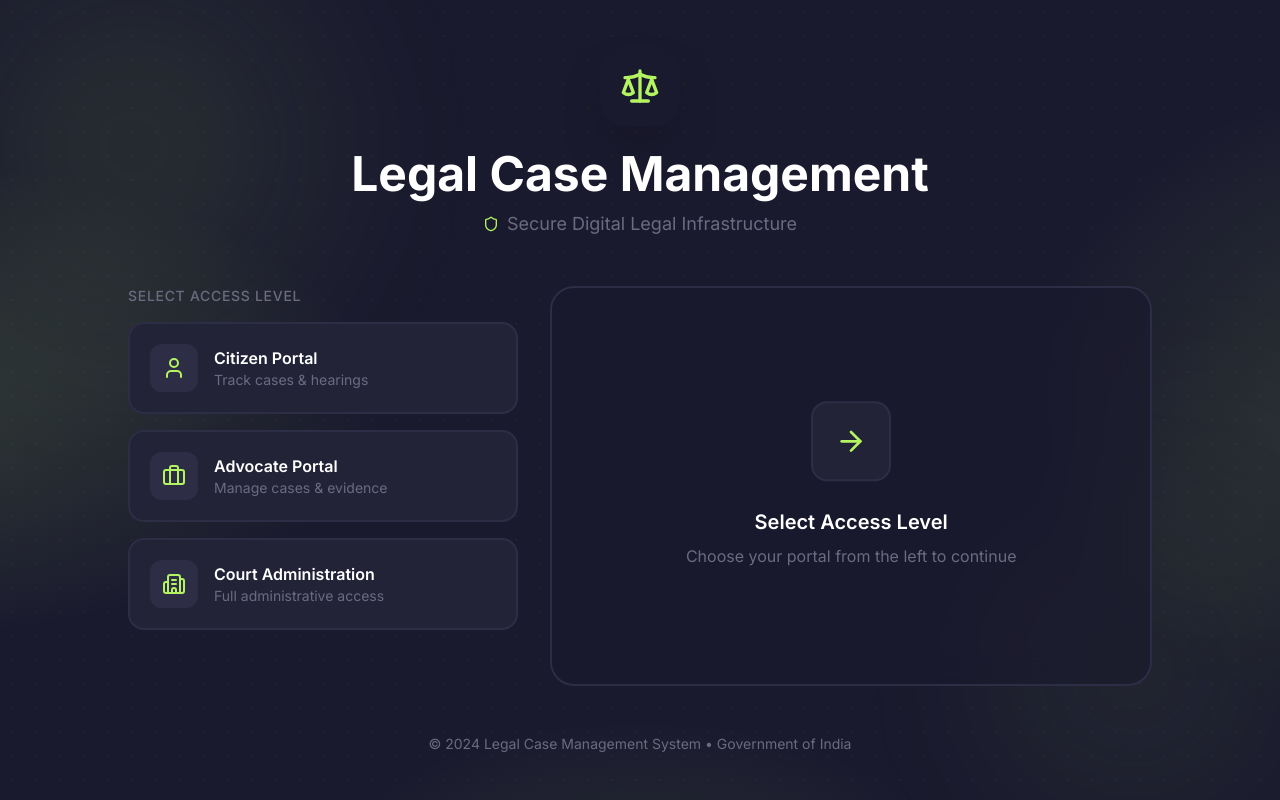
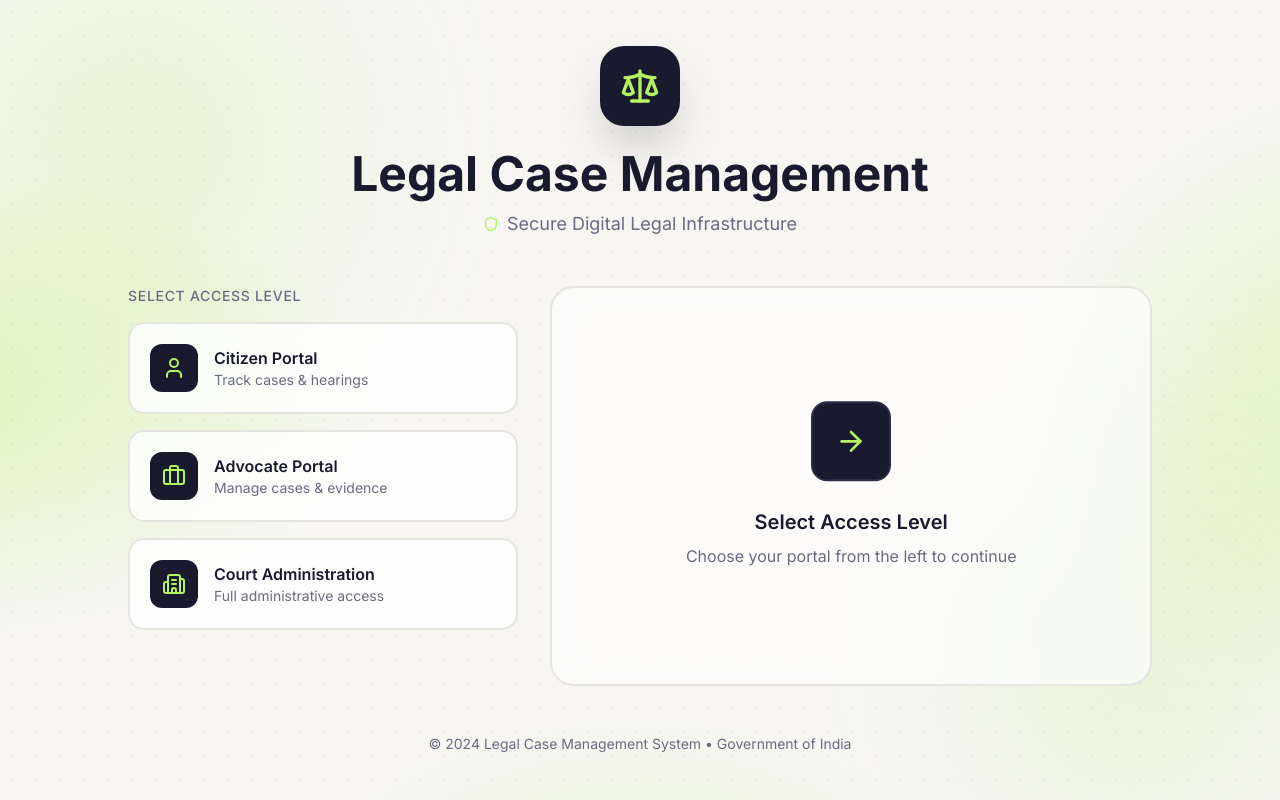
Before and after one commit to makeshkumar14/Legal-case-management-system-, a React (Vite) app: page /login in a window 1280 px wide. Built offline with nearby package versions, Linux system fonts and the light colour scheme.

Commit message:
locked to only light mode for all pages

```diff
--- a/src/components/layout/Navbar.jsx
+++ b/src/components/layout/Navbar.jsx
@@ -1,7 +1,7 @@
 import { useState } from 'react';
 import { useNavigate, useLocation } from 'react-router-dom';
 import { motion, AnimatePresence } from 'framer-motion';
-import { Bell, Sun, Moon, Search, ChevronDown, LogOut, User, ChevronRight } from 'lucide-react';
+import { Bell, Search, ChevronDown, LogOut, User, ChevronRight } from 'lucide-react';
 import { useTheme } from '../../context/ThemeContext';
 import { useAuth } from '../../context/AuthContext';
 import { notifications } from '../../data/mockData';
@@ -45,11 +45,7 @@ export function Navbar() {
             className="w-48 focus:w-64 pl-10 pr-4 py-2 bg-[#f7f6f3] dark:bg-[#232338] border-2 border-[#e5e4df] dark:border-[#2d2d45] rounded-xl text-sm text-[#1a1a2e] dark:text-white placeholder:text-[#6b6b80] focus:outline-none focus:ring-2 focus:ring-[#b4f461]/30 focus:border-[#b4f461] transition-all duration-300" />
         </div>
 
-        {/* Theme */}
-        <motion.button whileHover={{ scale: 1.05 }} whileTap={{ scale: 0.95 }} onClick={toggleTheme}
-          className="p-2.5 rounded-xl bg-[#f7f6f3] dark:bg-[#232338] border-2 border-[#e5e4df] dark:border-[#2d2d45] hover:bg-[#efeee9] dark:hover:bg-[#2d2d45] hover:border-[#b4f461] transition-colors">
-          {isDark ? <Sun className="w-4 h-4 text-[#b4f461]" /> : <Moon className="w-4 h-4 text-[#1a1a2e]" />}
-        </motion.button>
+        {/* Theme toggle removed - light mode only */}
 
         {/* Notifications */}
         <div className="relative">
--- a/src/context/ThemeContext.jsx
+++ b/src/context/ThemeContext.jsx
@@ -1,25 +1,20 @@
-import { createContext, useContext, useState, useEffect } from 'react';
+import { createContext, useContext, useEffect } from 'react';
 
 const ThemeContext = createContext();
 
 export function ThemeProvider({ children }) {
-  const [isDark, setIsDark] = useState(() => {
-    const saved = localStorage.getItem('theme');
-    return saved ? saved === 'dark' : true; // Default to dark mode
-  });
+  // Always use light mode
+  const isDark = false;
 
   useEffect(() => {
+    // Ensure light mode is always set
     const root = document.documentElement;
-    if (isDark) {
-      root.classList.add('dark');
-      localStorage.setItem('theme', 'dark');
-    } else {
-      root.classList.remove('dark');
-      localStorage.setItem('theme', 'light');
-    }
-  }, [isDark]);
+    root.classList.remove('dark');
+    localStorage.setItem('theme', 'light');
+  }, []);
 
-  const toggleTheme = () => setIsDark(!isDark);
+  // Toggle function does nothing - light mode only
+  const toggleTheme = () => {};
 
   return (
     <ThemeContext.Provider value={{ isDark, toggleTheme }}>
```
